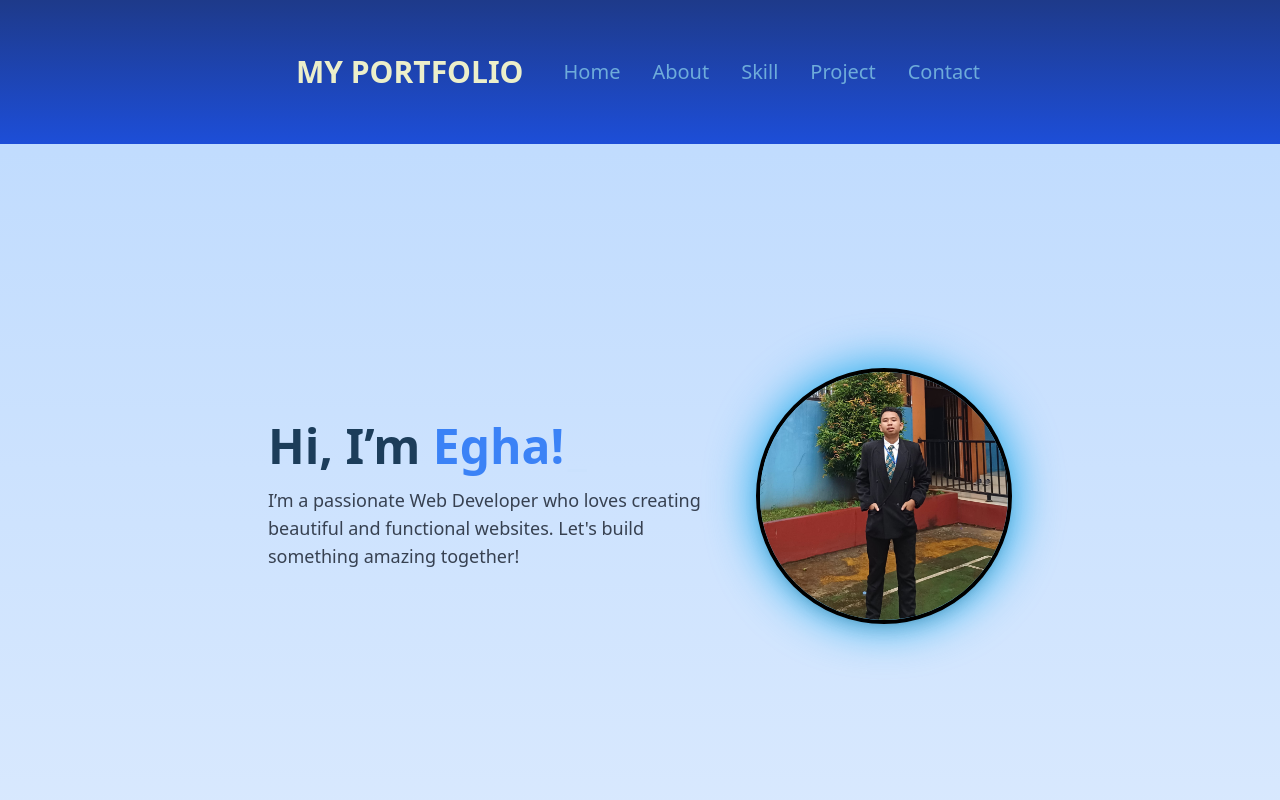
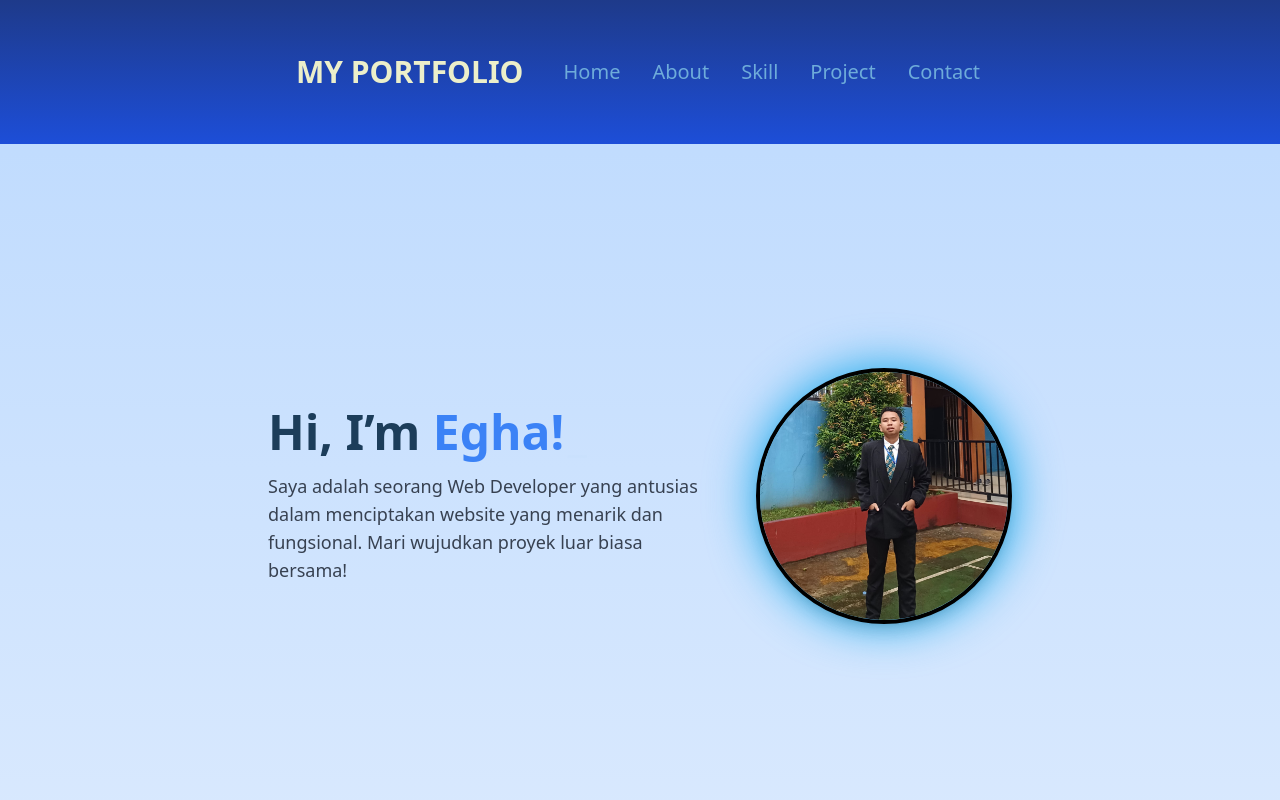
Before and after one commit to Dwi-Reygha-F/Portofolio_Reygha, a React (Vite) app: page / in a window 1280 px wide. Shown: the top 800 px of the page. Built offline with nearby package versions, Linux system fonts and the light colour scheme.

Commit message:
mengganti kata kata di bawah nama

```diff
--- a/src/App.jsx
+++ b/src/App.jsx
@@ -70,9 +70,10 @@ function App() {
           />
         </span>
       </h1>
-      <p className="text-lg text-gray-700 dark:text-gray-300 max-w-md mx-auto md:mx-0">
-        I’m a passionate Web Developer who loves creating beautiful and functional websites. Let's build something amazing together!
-      </p>
+     <p className="text-lg text-gray-700 dark:text-gray-300 max-w-md mx-auto md:mx-0">
+  Saya adalah seorang Web Developer yang antusias dalam menciptakan website yang menarik dan fungsional. Mari wujudkan proyek luar biasa bersama!
+</p>
+
     </div>
 
     <div className="mt-10 md:mt-0 relative flex items-center justify-center" data-aos="fade-left" data-aos-duration="1000">
```
